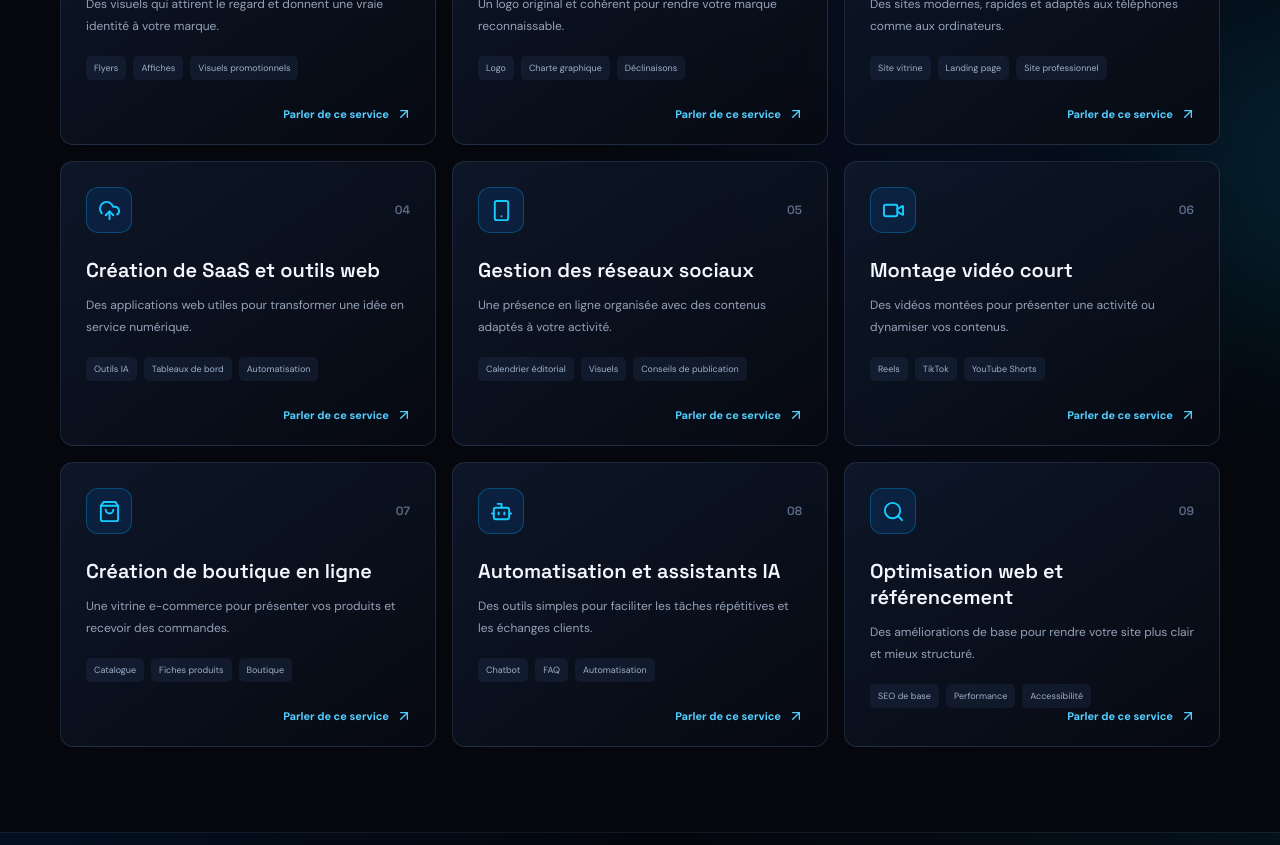
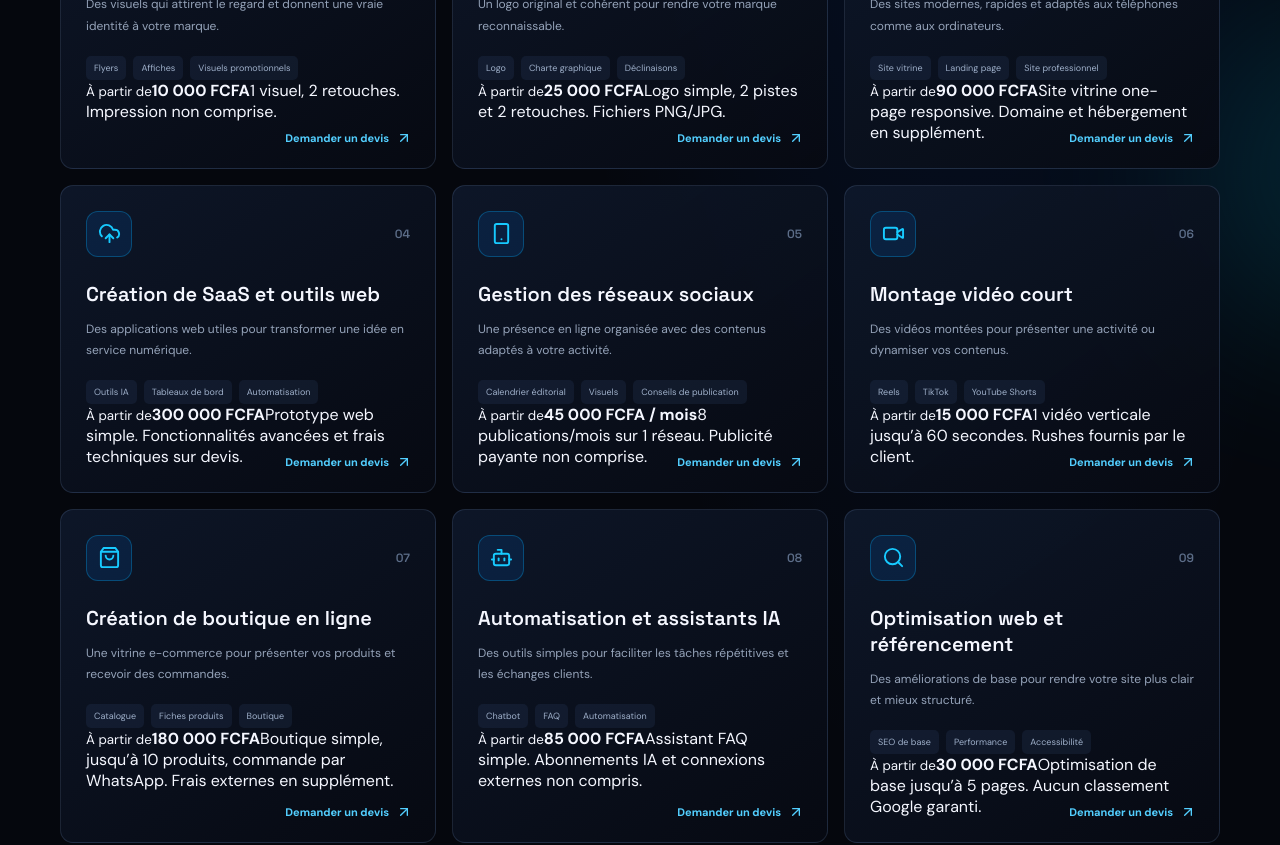
Before and after one commit to claus225/videoai-miniapp, a React (Vite) app: page / in a window 1280 px wide. Shown: the part 1040-1885 px from the top of the page. Built offline with nearby package versions, Linux system fonts and the light colour scheme.

Commit message:
Add service pricing and package scopes

```diff
--- a/src/App.jsx
+++ b/src/App.jsx
@@ -9,6 +9,8 @@ import {
 const services = [
   {
     number: '01',
+    price: '10 000 FCFA',
+    scope: '1 visuel, 2 retouches. Impression non comprise.',
     icon: Megaphone,
     title: 'Affiches publicitaires',
     description: 'Des visuels qui attirent le regard et donnent une vraie identité à votre marque.',
@@ -16,6 +18,8 @@ const services = [
   },
   {
     number: '02',
+    price: '25 000 FCFA',
+    scope: 'Logo simple, 2 pistes et 2 retouches. Fichiers PNG/JPG.',
     icon: Palette,
     title: 'Création de logo professionnel',
     description: 'Un logo original et cohérent pour rendre votre marque reconnaissable.',
@@ -23,6 +27,8 @@ const services = [
   },
   {
     number: '03',
+    price: '90 000 FCFA',
+    scope: 'Site vitrine one-page responsive. Domaine et hébergement en supplément.',
     icon: Globe2,
     title: 'Création de sites web',
     description: 'Des sites modernes, rapides et adaptés aux téléphones comme aux ordinateurs.',
@@ -30,6 +36,8 @@ const services = [
   },
   {
     number: '04',
+    price: '300 000 FCFA',
+    scope: 'Prototype web simple. Fonctionnalités avancées et frais techniques sur devis.',
     icon: CloudUpload,
     title: 'Création de SaaS et outils web',
     description: 'Des applications web utiles pour transformer une idée en service numérique.',
@@ -37,6 +45,8 @@ const services = [
   },
   {
     number: '05',
+    price: '45 000 FCFA / mois',
+    scope: '8 publications/mois sur 1 réseau. Publicité payante non comprise.',
     icon: Smartphone,
     title: 'Gestion des réseaux sociaux',
     description: 'Une présence en ligne organisée avec des contenus adaptés à votre activité.',
@@ -44,6 +54,8 @@ const services = [
   },
   {
     number: '06',
+    price: '15 000 FCFA',
+    scope: '1 vidéo verticale jusqu’à 60 secondes. Rushes fournis par le client.',
     icon: Video,
     title: 'Montage vidéo court',
     description: 'Des vidéos montées pour présenter une activité ou dynamiser vos contenus.',
@@ -51,6 +63,8 @@ const services = [
   },
   {
     number: '07',
+    price: '180 000 FCFA',
+    scope: 'Boutique simple, jusqu’à 10 produits, commande par WhatsApp. Frais externes en supplément.',
     icon: ShoppingBag,
     title: 'Création de boutique en ligne',
     description: 'Une vitrine e-commerce pour présenter vos produits et recevoir des commandes.',
@@ -58,6 +72,8 @@ const services = [
   },
   {
     number: '08',
+    price: '85 000 FCFA',
+    scope: 'Assistant FAQ simple. Abonnements IA et connexions externes non compris.',
     icon: Bot,
     title: 'Automatisation et assistants IA',
     description: 'Des outils simples pour faciliter les tâches répétitives et les échanges clients.',
@@ -65,6 +81,8 @@ const services = [
   },
   {
     number: '09',
+    price: '30 000 FCFA',
+    scope: 'Optimisation de base jusqu’à 5 pages. Aucun classement Google garanti.',
     icon: Search,
     title: 'Optimisation web et référencement',
     description: 'Des améliorations de base pour rendre votre site plus clair et mieux structuré.',
@@ -152,16 +170,17 @@ function App() {
         <section className="services-section section container" id="services">
           <div className="section-heading">
             <div><div className="eyebrow">CE QUE NOUS FAISONS</div><h2>Le digital, <span className="gradient-text">bien pensé.</span></h2></div>
-            <p>Des solutions créatives et numériques pour donner de la force à vos projets.</p>
+            <p>Des solutions créatives et numériques pour donner de la force à vos projets. Prix de départ en FCFA.</p>
           </div>
           <div className="service-grid">
-            {services.map(({ number, icon: Icon, title, description, tags }) => (
+            {services.map(({ number, icon: Icon, title, description, tags, price, scope }) => (
               <article className="service-card" key={number}>
                 <div className="card-top"><span className="service-icon"><Icon size={23} /></span><span className="card-number">{number}</span></div>
                 <h3>{title}</h3>
                 <p>{description}</p>
                 <div className="tag-list">{tags.map(tag => <span key={tag}>{tag}</span>)}</div>
-                <a href="#contact" className="card-link">Parler de ce service <ArrowUpRight size={16} /></a>
+                <div className="service-price"><small>À partir de</small><strong>{price}</strong><span>{scope}</span></div>
+                <a href="#contact" className="card-link">Demander un devis <ArrowUpRight size={16} /></a>
               </article>
             ))}
           </div>
```
